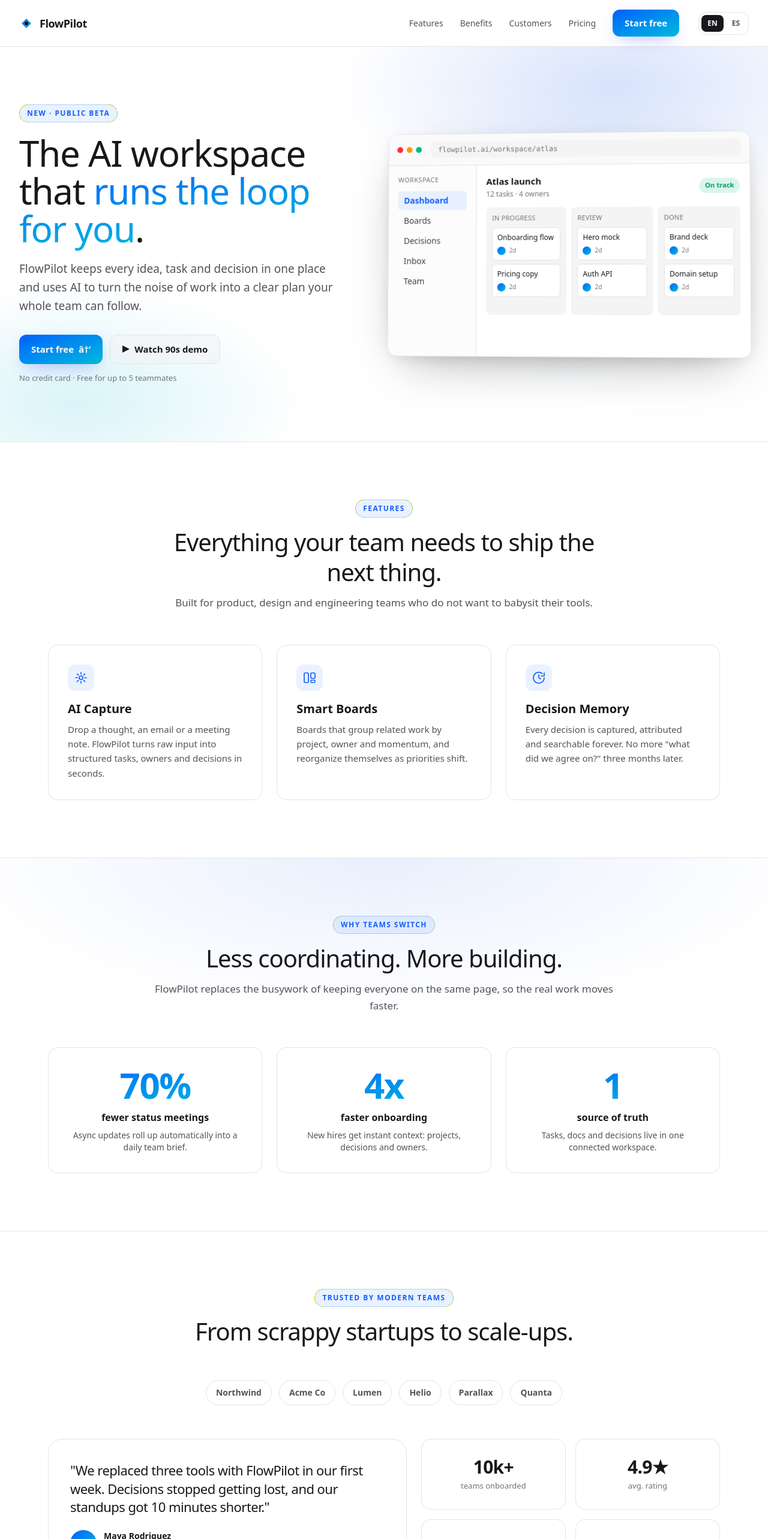
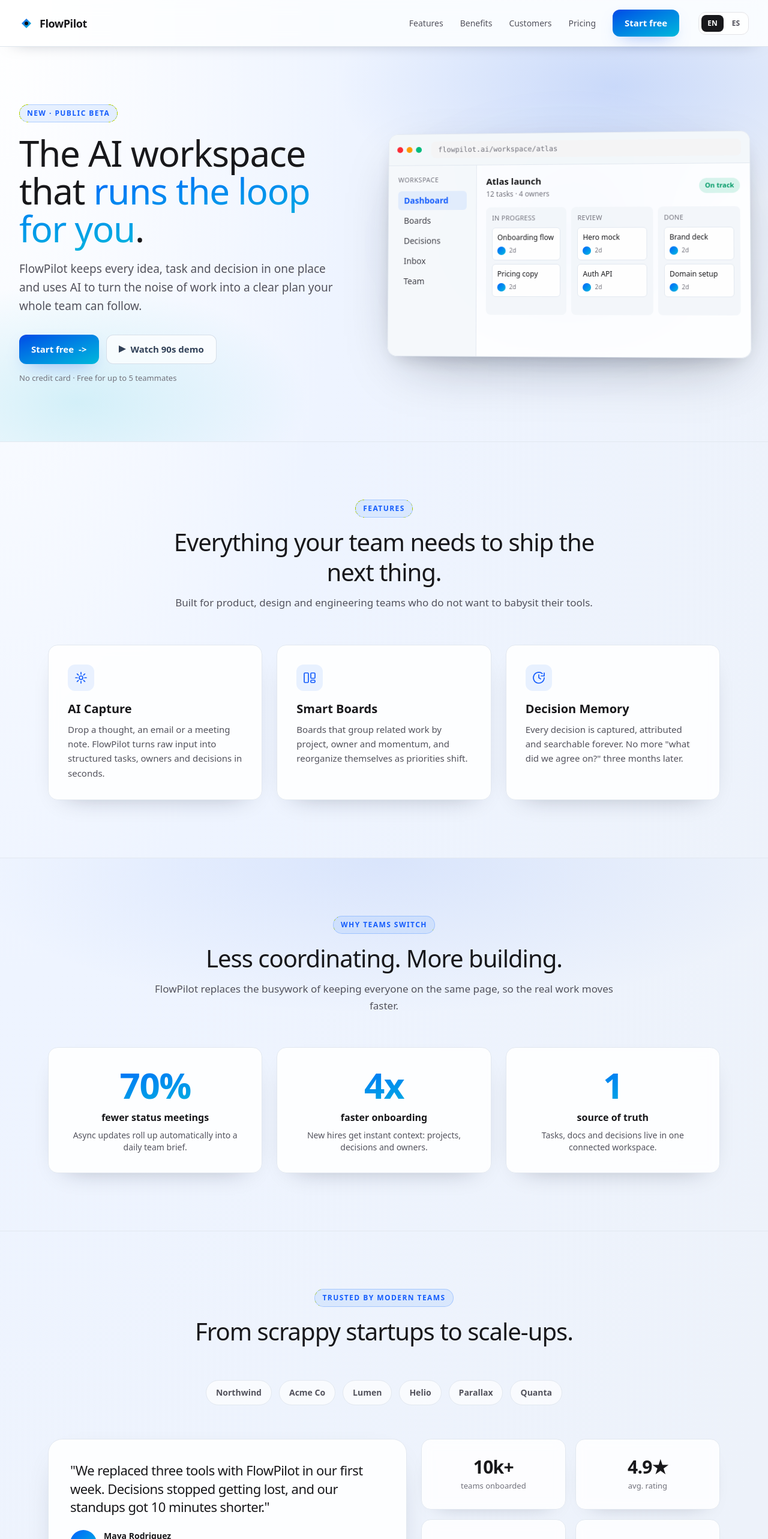
Before and after one commit to JuanAlejo-Rivera/FlowPilot, a React (Vite) app: page / in a window 1280 px wide. Shown: the top 2566 px of the page at 60% size. Built offline with nearby package versions, Linux system fonts and the light colour scheme.

Commit message:
ligth mode updated

```diff
--- a/index.html
+++ b/index.html
@@ -6,8 +6,8 @@
     <meta name="viewport" content="width=device-width, initial-scale=1.0" />
     <style>
       :root {
-        background: #ffffff;
-        color: #3f3f46;
+        background: #eaf0f8;
+        color: #334155;
         color-scheme: light;
       }
       :root.dark {
--- a/src/i18n/resources/en.ts
+++ b/src/i18n/resources/en.ts
@@ -108,7 +108,7 @@ export const en = {
       product: 'Product',
       company: 'Company',
       resources: 'Resources',
-      madeWith: 'Made with care.',
+      madeWith: 'Made with care. Powered by AI.',
       links: {
         features: 'Features',
         benefits: 'Benefits',
--- a/src/i18n/resources/es.ts
+++ b/src/i18n/resources/es.ts
@@ -109,7 +109,7 @@ export const es = {
       product: 'Producto',
       company: 'Empresa',
       resources: 'Recursos',
-      madeWith: 'Hecho con cuidado.',
+      madeWith: 'Hecho con cuidado. Potenciado por IA.',
       links: {
         features: 'Funciones',
         benefits: 'Beneficios',
--- a/src/index.css
+++ b/src/index.css
@@ -18,8 +18,8 @@
   html,
   body {
     margin: 0;
-    background: white;
-    color: #3f3f46;
+    background: #eaf0f8;
+    color: #334155;
     font-family: var(--font-sans);
   }
   html.dark,
--- a/src/pages/InfoPage.tsx
+++ b/src/pages/InfoPage.tsx
@@ -17,7 +17,7 @@ export default function InfoPage({ pageKey }: { pageKey: InfoPageKey }) {
   const { t } = useTranslation()
 
   return (
-    <main className="min-h-screen bg-white dark:bg-[#0b0b12] text-zinc-700 dark:text-zinc-300 px-6 py-8 md:px-8">
+    <main className="min-h-screen bg-[radial-gradient(130%_110%_at_10%_0%,#ffffff_0%,#eef3ff_45%,#edf2fa_100%)] dark:bg-none dark:bg-[#0b0b12] text-zinc-700 dark:text-zinc-300 px-6 py-8 md:px-8">
       <div className="max-w-4xl mx-auto">
         <header className="flex flex-wrap items-center justify-between gap-3 mb-12">
           <Link
@@ -29,7 +29,7 @@ export default function InfoPage({ pageKey }: { pageKey: InfoPageKey }) {
           <LanguageSwitcher />
         </header>
 
-        <section className="rounded-3xl border border-zinc-200 dark:border-zinc-800 bg-zinc-50/60 dark:bg-zinc-900/40 p-8 md:p-12">
+        <section className="rounded-3xl border border-slate-200 dark:border-zinc-800 bg-white/82 dark:bg-zinc-900/40 backdrop-blur-sm dark:backdrop-blur-none shadow-[0_22px_56px_-34px_rgba(15,23,42,0.38)] dark:shadow-none p-8 md:p-12">
           <h1 className="m-0 mb-4 text-3xl md:text-5xl font-medium tracking-tight text-zinc-900 dark:text-zinc-100">
             {t(`pages.${pageKey}.title`)}
           </h1>
@@ -40,7 +40,7 @@ export default function InfoPage({ pageKey }: { pageKey: InfoPageKey }) {
           <div className="mt-8">
             <Link
               to="/"
-              className="inline-flex items-center gap-2 px-5 py-3 rounded-xl bg-gradient-to-br from-blue-600 to-cyan-500 text-white text-[15px] font-semibold no-underline shadow-[0_10px_30px_-12px_rgba(99,102,241,0.6)] hover:-translate-y-0.5 hover:shadow-[0_16px_40px_-12px_rgba(99,102,241,0.75)] transition-all duration-200"
+              className="inline-flex items-center gap-2 px-5 py-3 rounded-xl bg-gradient-to-br from-blue-700 to-cyan-500 dark:from-blue-600 dark:to-cyan-500 text-white text-[15px] font-semibold no-underline shadow-[0_12px_30px_-14px_rgba(37,99,235,0.55)] hover:-translate-y-0.5 hover:shadow-[0_18px_46px_-16px_rgba(37,99,235,0.68)] dark:shadow-[0_10px_30px_-12px_rgba(99,102,241,0.6)] dark:hover:shadow-[0_16px_40px_-12px_rgba(99,102,241,0.75)] transition-all duration-200"
             >
               {t('common.backHome')}
             </Link>
--- a/src/pages/LandingPage.tsx
+++ b/src/pages/LandingPage.tsx
@@ -5,10 +5,10 @@ import { useTranslation } from 'react-i18next'
 import { LanguageSwitcher } from '../components/LanguageSwitcher'
 
 const btnPrimary =
-  'inline-flex items-center justify-center gap-2 px-5 py-3 rounded-xl bg-gradient-to-br from-blue-600 to-cyan-500 text-white text-[15px] font-semibold border-0 cursor-pointer no-underline shadow-[0_10px_30px_-12px_rgba(99,102,241,0.6)] hover:-translate-y-0.5 hover:shadow-[0_16px_40px_-12px_rgba(99,102,241,0.75)] focus-visible:outline focus-visible:outline-2 focus-visible:outline-offset-4 focus-visible:outline-blue-500 transition-all duration-200'
+  'inline-flex items-center justify-center gap-2 px-5 py-3 rounded-xl bg-gradient-to-br from-blue-700 to-cyan-500 dark:from-blue-600 dark:to-cyan-500 text-white text-[15px] font-semibold border-0 cursor-pointer no-underline shadow-[0_12px_30px_-14px_rgba(37,99,235,0.55)] hover:-translate-y-0.5 hover:shadow-[0_18px_46px_-16px_rgba(37,99,235,0.68)] dark:shadow-[0_10px_30px_-12px_rgba(99,102,241,0.6)] dark:hover:shadow-[0_16px_40px_-12px_rgba(99,102,241,0.75)] focus-visible:outline focus-visible:outline-2 focus-visible:outline-offset-4 focus-visible:outline-blue-500 transition-all duration-200'
 
 const btnGhost =
-  'inline-flex items-center gap-2 px-5 py-3 rounded-xl bg-zinc-100/60 dark:bg-zinc-800/40 text-zinc-900 dark:text-zinc-100 text-[15px] font-semibold border border-zinc-200 dark:border-zinc-800 cursor-pointer no-underline hover:border-blue-500/50 transition-all duration-200'
+  'inline-flex items-center gap-2 px-5 py-3 rounded-xl bg-white/70 dark:bg-zinc-800/40 text-slate-700 dark:text-zinc-100 text-[15px] font-semibold border border-slate-300/75 dark:border-zinc-800 cursor-pointer backdrop-blur-sm dark:backdrop-blur-none no-underline hover:bg-white/90 dark:hover:bg-zinc-800/50 hover:border-blue-500/50 transition-all duration-200'
 
 const eyebrow =
   'inline-block text-xs font-semibold tracking-[0.12em] uppercase text-blue-600 dark:text-blue-400 bg-blue-500/10 px-3 py-1.5 rounded-full border border-blue-500/30'
@@ -94,11 +94,11 @@ function Nav() {
   const [open, setOpen] = useState(false)
 
   return (
-    <header className="sticky top-0 z-50 flex items-center justify-between px-5 sm:px-8 py-4 backdrop-blur-md backdrop-saturate-150 bg-white/75 dark:bg-[#0b0b12]/75 border-b border-zinc-200 dark:border-zinc-800">
+    <header className="sticky top-0 z-50 flex items-center justify-between px-5 sm:px-8 py-4 backdrop-blur-md backdrop-saturate-150 bg-white/70 dark:bg-[#0b0b12]/75 border-b border-slate-300/60 dark:border-zinc-800 shadow-[0_10px_30px_-24px_rgba(15,23,42,0.55)] dark:shadow-none">
       <Logo />
 
       <nav
-        className={`absolute md:static top-full left-0 right-0 flex flex-col md:flex-row md:items-center gap-0 md:gap-7 bg-white dark:bg-[#0b0b12] md:bg-transparent border-b md:border-b-0 border-zinc-200 dark:border-zinc-800 px-5 md:px-0 pb-4 md:pb-0 pt-2 md:pt-0 transition-all duration-300 md:opacity-100 md:translate-y-0 md:pointer-events-auto ${
+        className={`absolute md:static top-full left-0 right-0 flex flex-col md:flex-row md:items-center gap-0 md:gap-7 bg-white/95 dark:bg-[#0b0b12] md:bg-transparent border-b md:border-b-0 border-slate-300/60 dark:border-zinc-800 px-5 md:px-0 pb-4 md:pb-0 pt-2 md:pt-0 transition-all duration-300 md:opacity-100 md:translate-y-0 md:pointer-events-auto ${
           open
             ? 'opacity-100 translate-y-0 pointer-events-auto'
             : 'opacity-0 -translate-y-2 pointer-events-none'
@@ -180,9 +180,9 @@ function MockUI() {
     <div
       role="img"
       aria-label="FlowPilot workspace preview"
-      className="rounded-2xl border border-zinc-200 dark:border-zinc-800 bg-white dark:bg-[#0b0b12] overflow-hidden shadow-[0_30px_80px_-30px_rgba(0,0,0,0.35),0_8px_30px_-10px_rgba(0,0,0,0.15)] [transform:perspective(1600px)_rotateX(2deg)_rotateY(-4deg)] hover:[transform:perspective(1600px)_rotateX(0deg)_rotateY(0deg)] transition-transform duration-500 ease-out"
+      className="rounded-2xl border border-slate-200 dark:border-zinc-800 bg-white/88 dark:bg-[#0b0b12] backdrop-blur-sm dark:backdrop-blur-none overflow-hidden shadow-[0_32px_90px_-34px_rgba(15,23,42,0.38),0_12px_34px_-16px_rgba(15,23,42,0.24)] dark:shadow-[0_30px_80px_-30px_rgba(0,0,0,0.35),0_8px_30px_-10px_rgba(0,0,0,0.15)] [transform:perspective(1600px)_rotateX(2deg)_rotateY(-4deg)] hover:[transform:perspective(1600px)_rotateX(0deg)_rotateY(0deg)] transition-transform duration-500 ease-out"
     >
-      <div className="flex items-center gap-1.5 px-3.5 py-3 border-b border-zinc-200 dark:border-zinc-800 bg-zinc-50 dark:bg-zinc-900/50">
+      <div className="flex items-center gap-1.5 px-3.5 py-3 border-b border-slate-200 dark:border-zinc-800 bg-slate-100/80 dark:bg-zinc-900/50">
         <span className="w-2.5 h-2.5 rounded-full bg-red-500" />
         <span className="w-2.5 h-2.5 rounded-full bg-amber-500" />
         <span className="w-2.5 h-2.5 rounded-full bg-emerald-500" />
@@ -191,7 +191,7 @@ function MockUI() {
         </div>
       </div>
       <div className="grid grid-cols-[150px_1fr] min-h-[320px]">
-        <aside className="border-r border-zinc-200 dark:border-zinc-800 p-4 bg-zinc-50/60 dark:bg-zinc-900/40">
+        <aside className="border-r border-slate-200 dark:border-zinc-800 p-4 bg-slate-100/70 dark:bg-zinc-900/40">
           <div className="text-[11px] uppercase tracking-wider text-zinc-500 dark:text-zinc-400 mb-2.5">
             {t('landing.mock.workspace')}
           </div>
@@ -231,7 +231,7 @@ function MockUI() {
             {columns.map((column) => (
               <div
                 key={column.title}
-                className="bg-zinc-100 dark:bg-zinc-900/60 rounded-lg p-2.5 min-h-[180px]"
+                className="bg-slate-100/85 dark:bg-zinc-900/60 rounded-lg p-2.5 min-h-[180px]"
               >
                 <div className="text-[11px] uppercase tracking-wide text-zinc-500 dark:text-zinc-400 mb-2">
                   {column.title}
@@ -239,7 +239,7 @@ function MockUI() {
                 {column.items.map((item) => (
                   <div
                     key={item}
-                    className="bg-white dark:bg-[#0b0b12] border border-zinc-200 dark:border-zinc-800 rounded-md p-2 mb-1.5 hover:-translate-y-0.5 transition-transform duration-200"
+                    className="bg-white/92 dark:bg-[#0b0b12] border border-slate-200 dark:border-zinc-800 rounded-md p-2 mb-1.5 hover:-translate-y-0.5 transition-transform duration-200"
                   >
                     <div className="text-xs text-zinc-900 dark:text-zinc-100 mb-1.5">
                       {item}
@@ -269,7 +269,7 @@ function FeatureCard({
   icon: ReactNode
 }) {
   return (
-    <div className="h-full p-8 rounded-2xl border border-zinc-200 dark:border-zinc-800 bg-white dark:bg-[#0b0b12] text-left transition-all duration-300 hover:-translate-y-1 hover:border-blue-500/40 hover:shadow-[0_20px_40px_-20px_rgba(37,99,235,0.28)]">
+    <div className="h-full p-8 rounded-2xl border border-slate-200 dark:border-zinc-800 bg-white/85 dark:bg-[#0b0b12] backdrop-blur-sm dark:backdrop-blur-none text-left shadow-[0_16px_42px_-30px_rgba(15,23,42,0.45)] dark:shadow-none transition-all duration-300 hover:-translate-y-1 hover:border-blue-500/40 hover:shadow-[0_24px_52px_-26px_rgba(37,99,235,0.35)] dark:hover:shadow-none">
       <div className="inline-flex items-center justify-center w-11 h-11 rounded-xl bg-blue-500/10 text-blue-600 dark:text-blue-400 mb-4">
         {icon}
       </div>
@@ -293,7 +293,7 @@ function BenefitCard({
   description: string
 }) {
   return (
-    <div className="h-full text-center p-8 rounded-2xl border border-zinc-200 dark:border-zinc-800 bg-white dark:bg-[#0b0b12] transition-all duration-300 hover:-translate-y-1 hover:border-blue-500/40">
+    <div className="h-full text-center p-8 rounded-2xl border border-slate-200 dark:border-zinc-800 bg-white/85 dark:bg-[#0b0b12] backdrop-blur-sm dark:backdrop-blur-none shadow-[0_16px_42px_-30px_rgba(15,23,42,0.45)] dark:shadow-none transition-all duration-300 hover:-translate-y-1 hover:border-blue-500/40">
       <div className="text-6xl font-bold tracking-tight leading-none bg-gradient-to-br from-blue-600 to-cyan-500 bg-clip-text text-transparent">
         {metric}
       </div>
@@ -400,7 +400,7 @@ export default function LandingPage() {
   return (
     <div
       id="top"
-      className="min-h-screen w-full bg-white dark:bg-[#0b0b12] text-zinc-600 dark:text-zinc-400 font-sans antialiased"
+      className="min-h-screen w-full bg-[radial-gradient(120%_120%_at_0%_0%,#ffffff_0%,#eef4ff_38%,#edf2fa_100%)] dark:bg-none dark:bg-[#0b0b12] text-zinc-600 dark:text-zinc-400 font-sans antialiased"
     >
       <Nav />
 
@@ -424,7 +424,7 @@ export default function LandingPage() {
           </p>
           <div className="flex flex-wrap gap-3 mt-8 mb-3.5">
             <a href="#cta" className={btnPrimary}>
-              {t('nav.startFree')} <span aria-hidden>â†’</span>
+              {t('nav.startFree')} <span aria-hidden>{'->'}</span>
             </a>
             <Link to="/demo" className={btnGhost}>
               <svg
@@ -455,7 +455,7 @@ export default function LandingPage() {
 
       <section
         id="features"
-        className="px-6 md:px-8 py-20 md:py-24 border-t border-zinc-200 dark:border-zinc-800"
+        className="px-6 md:px-8 py-20 md:py-24 border-t border-slate-200 dark:border-zinc-800"
       >
         <Reveal className={sectionHead}>
           <span className={eyebrow}>{t('landing.features.badge')}</span>
@@ -474,7 +474,7 @@ export default function LandingPage() {
 
       <section
         id="benefits"
-        className="px-6 md:px-8 py-20 md:py-24 border-t border-zinc-200 dark:border-zinc-800 bg-[radial-gradient(80%_60%_at_50%_0%,rgba(37,99,235,0.10),transparent_70%)]"
+        className="px-6 md:px-8 py-20 md:py-24 border-t border-slate-200 dark:border-zinc-800 bg-[radial-gradient(80%_60%_at_50%_0%,rgba(37,99,235,0.10),transparent_70%)] dark:bg-none"
       >
         <Reveal className={sectionHead}>
           <span className={eyebrow}>{t('landing.benefits.badge')}</span>
@@ -493,7 +493,7 @@ export default function LandingPage() {
 
       <section
         id="proof"
-        className="px-6 md:px-8 py-20 md:py-24 border-t border-zinc-200 dark:border-zinc-800"
+        className="px-6 md:px-8 py-20 md:py-24 border-t border-slate-200 dark:border-zinc-800"
       >
         <Reveal className={sectionHead}>
           <span className={eyebrow}>{t('landing.proof.badge')}</span>
@@ -504,7 +504,7 @@ export default function LandingPage() {
           {logos.map((name) => (
             <span
               key={name}
-              className="px-4 py-2.5 border border-zinc-200 dark:border-zinc-800 rounded-full text-sm font-semibold text-zinc-600 dark:text-zinc-400 hover:text-zinc-900 dark:hover:text-zinc-100 hover:border-blue-500/40 hover:-translate-y-0.5 transition-all duration-200"
+              className="px-4 py-2.5 border border-slate-200 dark:border-zinc-800 bg-white/65 dark:bg-transparent rounded-full text-sm font-semibold text-zinc-600 dark:text-zinc-400 hover:text-zinc-900 dark:hover:text-zinc-100 hover:border-blue-500/40 hover:-translate-y-0.5 transition-all duration-200"
             >
               {name}
             </span>
@@ -513,7 +513,7 @@ export default function LandingPage() {
 
         <div className="grid grid-cols-1 md:grid-cols-[1.2fr_1fr] gap-6 max-w-[1120px] mx-auto items-stretch">
           <Reveal>
-            <div className="h-full p-9 rounded-3xl border border-zinc-200 dark:border-zinc-800 bg-white dark:bg-[#0b0b12]">
+            <div className="h-full p-9 rounded-3xl border border-slate-200 dark:border-zinc-800 bg-white/88 dark:bg-[#0b0b12] backdrop-blur-sm dark:backdrop-blur-none shadow-[0_20px_54px_-34px_rgba(15,23,42,0.42)] dark:shadow-none">
               <p className="text-xl md:text-[22px] leading-snug tracking-tight text-zinc-900 dark:text-zinc-100 m-0 mb-6">
                 {t('landing.proof.testimonial')}
               </p>
@@ -536,7 +536,7 @@ export default function LandingPage() {
           <div className="grid grid-cols-2 max-[520px]:grid-cols-1 gap-4">
             {stats.map((stat, index) => (
               <Reveal key={stat.label} delay={index * 60}>
-                <div className="h-full text-center p-7 rounded-2xl border border-zinc-200 dark:border-zinc-800 bg-white dark:bg-[#0b0b12] hover:-translate-y-1 hover:border-blue-500/40 transition-all duration-200">
+                <div className="h-full text-center p-7 rounded-2xl border border-slate-200 dark:border-zinc-800 bg-white/84 dark:bg-[#0b0b12] backdrop-blur-sm dark:backdrop-blur-none shadow-[0_14px_36px_-28px_rgba(15,23,42,0.4)] dark:shadow-none hover:-translate-y-1 hover:border-blue-500/40 transition-all duration-200">
                   <div className="text-3xl font-bold tracking-tight text-zinc-900 dark:text-zinc-100">
                     {stat.value}
                   </div>
@@ -552,7 +552,7 @@ export default function LandingPage() {
 
       <section id="cta" className="px-6 md:px-8 py-20 md:py-24">
         <Reveal>
-          <div className="max-w-[880px] mx-auto rounded-[24px] border border-blue-500/40 px-8 md:px-12 py-14 md:py-16 text-center bg-white dark:bg-[#0b0b12] [background-image:radial-gradient(60%_80%_at_50%_0%,rgba(37,99,235,0.18),transparent_70%)]">
+          <div className="max-w-[880px] mx-auto rounded-[24px] border border-blue-500/40 px-8 md:px-12 py-14 md:py-16 text-center bg-white/88 dark:bg-[#0b0b12] backdrop-blur-sm dark:backdrop-blur-none shadow-[0_26px_64px_-30px_rgba(15,23,42,0.34)] dark:shadow-none [background-image:radial-gradient(60%_80%_at_50%_0%,rgba(37,99,235,0.18),transparent_70%)]">
             <h2 className="text-3xl md:text-[40px] tracking-tight font-medium text-zinc-900 dark:text-zinc-100 m-0 mb-3">
               {t('landing.cta.title')}
             </h2>
@@ -568,7 +568,7 @@ export default function LandingPage() {
                 placeholder={t('landing.cta.emailPlaceholder')}
                 aria-label={t('landing.cta.emailAria')}
                 required
-                className="flex-1 min-w-[240px] px-4 py-3.5 rounded-xl border border-zinc-200 dark:border-zinc-800 bg-white dark:bg-[#0b0b12] text-zinc-900 dark:text-zinc-100 text-[15px] outline-none focus:border-blue-500 transition-colors"
+                className="flex-1 min-w-[240px] px-4 py-3.5 rounded-xl border border-slate-200 dark:border-zinc-800 bg-white/85 dark:bg-[#0b0b12] text-zinc-900 dark:text-zinc-100 text-[15px] outline-none focus:border-blue-500 transition-colors"
               />
               <button type="submit" className={btnPrimary}>
                 {t('landing.cta.requestAccess')}
@@ -581,7 +581,7 @@ export default function LandingPage() {
         </Reveal>
       </section>
 
-      <footer className="px-6 md:px-8 pt-14 pb-8 border-t border-zinc-200 dark:border-zinc-800 bg-zinc-50/60 dark:bg-zinc-900/40">
+      <footer className="px-6 md:px-8 pt-14 pb-8 border-t border-slate-300/70 dark:border-zinc-800 bg-[linear-gradient(180deg,rgba(255,255,255,0.58),rgba(226,232,240,0.75))] dark:bg-none dark:bg-zinc-900/40">
         <div className="max-w-[1120px] mx-auto grid grid-cols-1 md:grid-cols-[1fr_2fr] gap-10 mb-10">
           <div>
             <Logo />
@@ -665,7 +665,7 @@ export default function LandingPage() {
           </nav>
         </div>
 
-        <div className="max-w-[1120px] mx-auto flex flex-col md:flex-row justify-between gap-2 pt-6 border-t border-zinc-200 dark:border-zinc-800 text-[13px] text-zinc-500 dark:text-zinc-500 text-center md:text-left">
+        <div className="max-w-[1120px] mx-auto flex flex-col md:flex-row justify-between gap-2 pt-6 border-t border-slate-300/70 dark:border-zinc-800 text-[13px] text-zinc-500 dark:text-zinc-500 text-center md:text-left">
           <span>{'\u00A9'} {new Date().getFullYear()} {t('common.brand')}, Inc.</span>
           <span>{t('landing.footer.madeWith')}</span>
         </div>
--- a/src/pages/NotFoundPage.tsx
+++ b/src/pages/NotFoundPage.tsx
@@ -7,7 +7,7 @@ export default function NotFoundPage() {
   const { t } = useTranslation()
 
   return (
-    <main className="min-h-screen bg-white dark:bg-[#0b0b12] text-zinc-700 dark:text-zinc-300 px-6 py-8 md:px-8 grid place-items-center">
+    <main className="min-h-screen bg-[radial-gradient(130%_110%_at_10%_0%,#ffffff_0%,#eef3ff_45%,#edf2fa_100%)] dark:bg-none dark:bg-[#0b0b12] text-zinc-700 dark:text-zinc-300 px-6 py-8 md:px-8 grid place-items-center">
       <div className="w-full max-w-3xl">
         <header className="flex flex-wrap items-center justify-between gap-3 mb-10">
           <Link
@@ -19,7 +19,7 @@ export default function NotFoundPage() {
           <LanguageSwitcher />
         </header>
 
-        <section className="rounded-3xl border border-zinc-200 dark:border-zinc-800 bg-zinc-50/60 dark:bg-zinc-900/40 p-8 md:p-12 text-center">
+        <section className="rounded-3xl border border-slate-200 dark:border-zinc-800 bg-white/82 dark:bg-zinc-900/40 backdrop-blur-sm dark:backdrop-blur-none shadow-[0_22px_56px_-34px_rgba(15,23,42,0.38)] dark:shadow-none p-8 md:p-12 text-center">
           <p className="m-0 mb-2 text-sm font-semibold tracking-[0.14em] uppercase text-blue-600 dark:text-blue-400">
             404
           </p>
@@ -33,7 +33,7 @@ export default function NotFoundPage() {
           <div className="mt-8">
             <Link
               to="/"
-              className="inline-flex items-center gap-2 px-5 py-3 rounded-xl bg-gradient-to-br from-blue-600 to-cyan-500 text-white text-[15px] font-semibold no-underline shadow-[0_10px_30px_-12px_rgba(99,102,241,0.6)] hover:-translate-y-0.5 hover:shadow-[0_16px_40px_-12px_rgba(99,102,241,0.75)] transition-all duration-200"
+              className="inline-flex items-center gap-2 px-5 py-3 rounded-xl bg-gradient-to-br from-blue-700 to-cyan-500 dark:from-blue-600 dark:to-cyan-500 text-white text-[15px] font-semibold no-underline shadow-[0_12px_30px_-14px_rgba(37,99,235,0.55)] hover:-translate-y-0.5 hover:shadow-[0_18px_46px_-16px_rgba(37,99,235,0.68)] dark:shadow-[0_10px_30px_-12px_rgba(99,102,241,0.6)] dark:hover:shadow-[0_16px_40px_-12px_rgba(99,102,241,0.75)] transition-all duration-200"
             >
               {t('common.backHome')}
             </Link>
```
